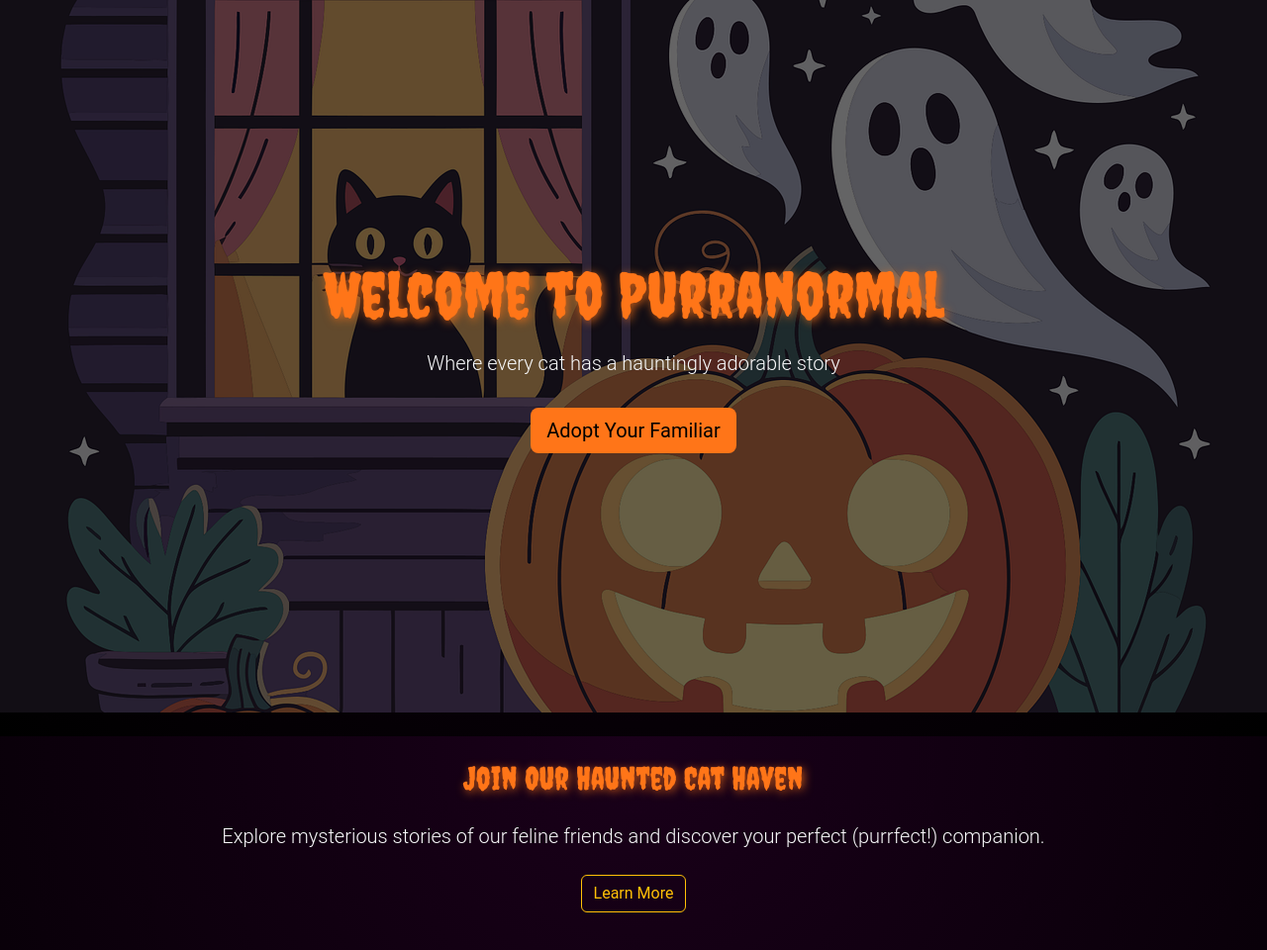
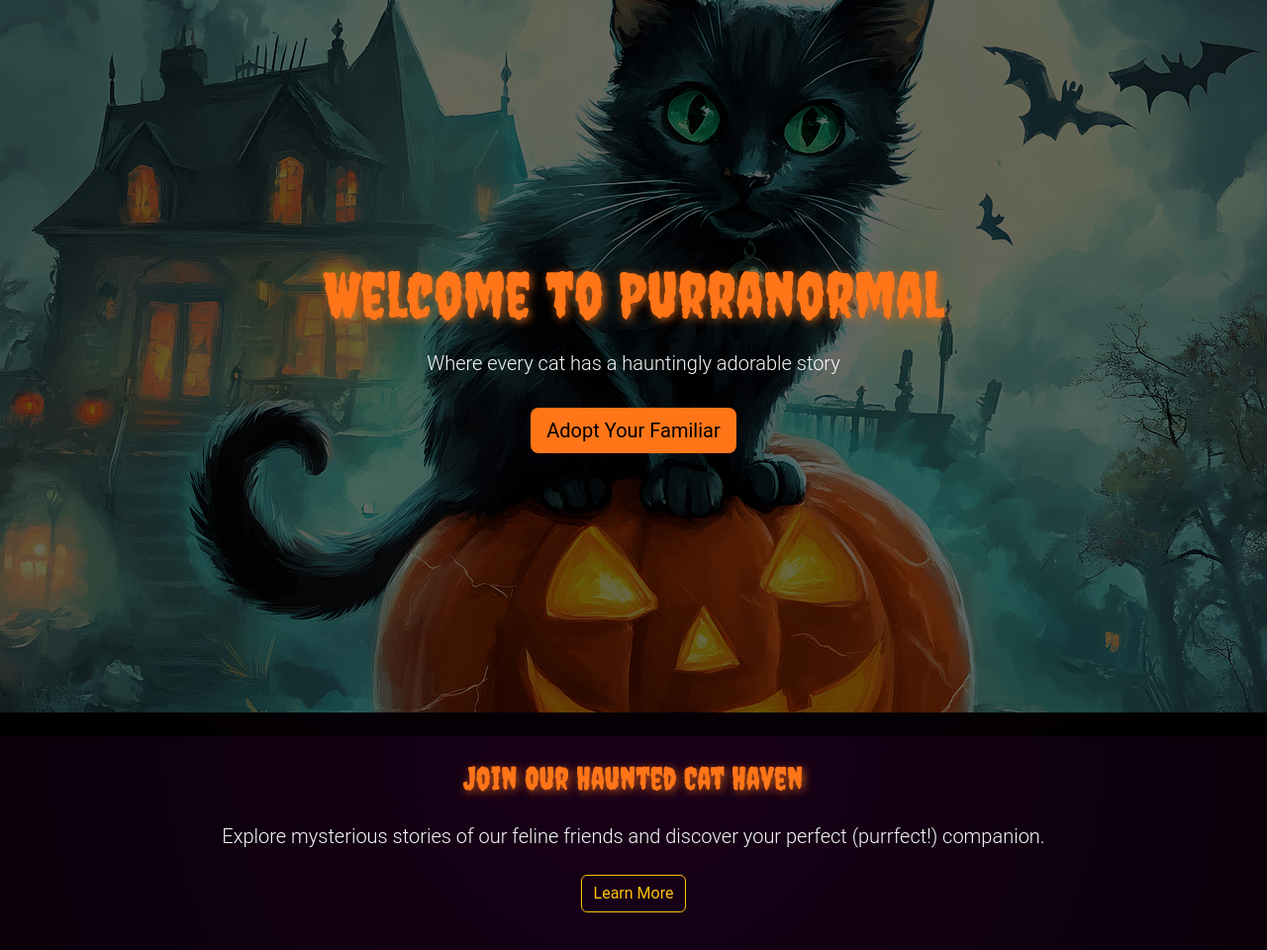
Before and after one commit to hannahro15/CI-Halloween-Hackathon-25, a Django app: page /index/ in a window 1280 px wide. Shown: the part 56-1016 px from the top of the page at 99% size. Run offline with Django 4.2, Linux system fonts and the light colour scheme.

Commit message:
Add image to css

```diff
--- a/static/css/index.css
+++ b/static/css/index.css
@@ -14,7 +14,7 @@ body {
 .hero {
     position: relative;
     height: 90vh;
-    background: url("../images/spooky-cats.png") center center / cover no-repeat;
+    background: url("../images/spookky-cats.png") center center / cover no-repeat;
 }
 
 .hero .content {
```
Also changed, not shown: static/images/spookky-cats.png (added).
